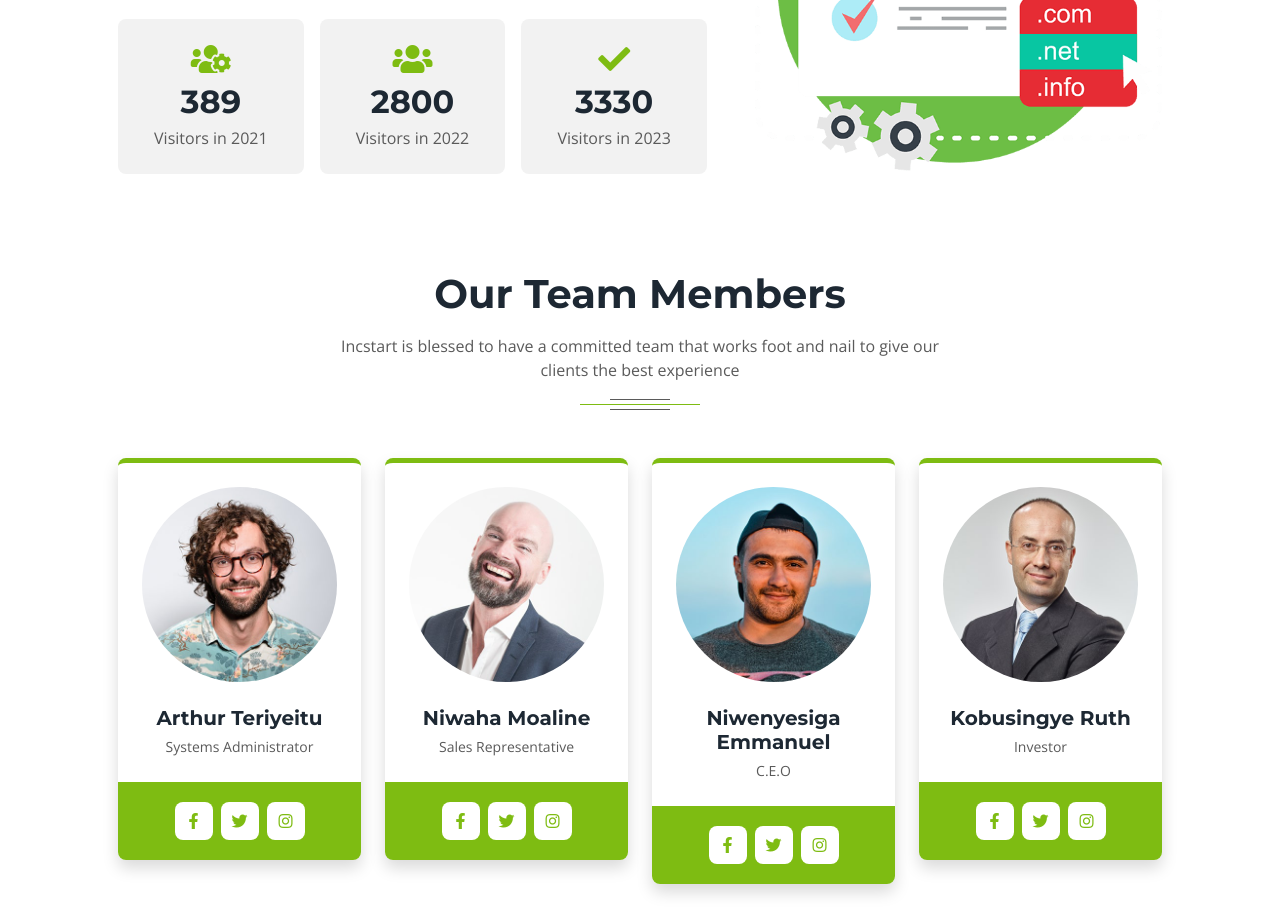
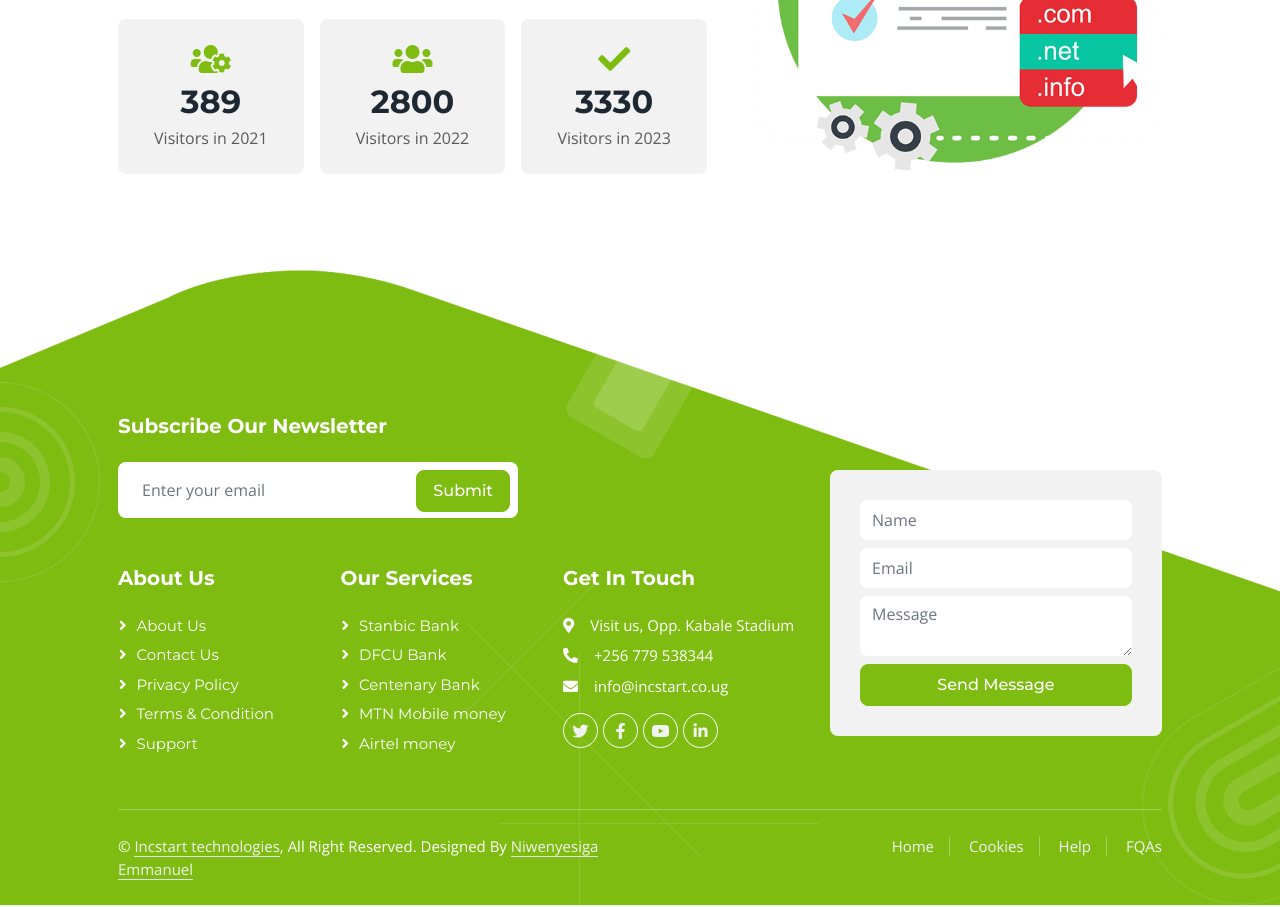
Before and after one commit to eniwenyesiga/incstart.gihub.com, a plain HTML site: page Services.html in a window 1280 px wide. Shown: the part 736-1643 px from the top of the page. Drawn offline with nearby package versions, Linux system fonts and the light colour scheme.

Commit message:
Update Services.html

```diff
--- a/Services.html
+++ b/Services.html
@@ -77,7 +77,7 @@
                 <div class="container my-5 py-5 px-lg-5">
                     <div class="row g-5 pt-5">
                         <div class="col-12 text-center text-lg-start">
-                            <h1 class="display-4 text-white animated slideInLeft">About Us</h1>
+                            <h1 class="display-4 text-white animated slideInLeft">Services</h1>
                         </div>
                     </div>
                 </div>
@@ -150,77 +150,6 @@
             </div>
         </div>
         <!-- About End -->
-
-
-        <!-- Team Start -->
-        <div class="container-xxl py-5">
-            <div class="container px-lg-5">
-                <div class="section-title position-relative text-center mx-auto mb-5 pb-4 wow fadeInUp" data-wow-delay="0.1s" style="max-width: 600px;">
-                    <h1 class="mb-3">Our Team Members</h1>
-                    <p class="mb-1">Incstart is blessed to have a committed team that works foot and nail to give our clients the best experience</p>
-                </div>
-                <div class="row g-4">
-                    <div class="col-lg-3 col-md-6 wow fadeInUp" data-wow-delay="0.1s">
-                        <div class="team-item border-top border-5 border-primary rounded shadow overflow-hidden">
-                            <div class="text-center p-4">
-                                <img class="img-fluid rounded-circle mb-4" src="img/team-1.jpg" alt="">
-                                <h5 class="fw-bold mb-1">Arthur Teriyeitu</h5>
-                                <small>Systems Administrator</small>
-                            </div>
-                            <div class="d-flex justify-content-center bg-primary p-3">
-                                <a class="btn btn-square text-primary bg-white m-1" href=""><i class="fab fa-facebook-f"></i></a>
-                                <a class="btn btn-square text-primary bg-white m-1" href=""><i class="fab fa-twitter"></i></a>
-                                <a class="btn btn-square text-primary bg-white m-1" href=""><i class="fab fa-instagram"></i></a>
-                            </div>
-                        </div>
-                    </div>
-                    <div class="col-lg-3 col-md-6 wow fadeInUp" data-wow-delay="0.3s">
-                        <div class="team-item border-top border-5 border-primary rounded shadow overflow-hidden">
-                            <div class="text-center p-4">
-                                <img class="img-fluid rounded-circle mb-4" src="img/team-2.jpg" alt="">
-                                <h5 class="fw-bold mb-1">Niwaha Moaline</h5>
-                                <small>Sales Representative</small>
-                            </div>
-                            <div class="d-flex justify-content-center bg-primary p-3">
-                                <a class="btn btn-square text-primary bg-white m-1" href=""><i class="fab fa-facebook-f"></i></a>
-                                <a class="btn btn-square text-primary bg-white m-1" href=""><i class="fab fa-twitter"></i></a>
-                                <a class="btn btn-square text-primary bg-white m-1" href=""><i class="fab fa-instagram"></i></a>
-                            </div>
-                        </div>
-                    </div>
-                    <div class="col-lg-3 col-md-6 wow fadeInUp" data-wow-delay="0.5s">
-                        <div class="team-item border-top border-5 border-primary rounded shadow overflow-hidden">
-                            <div class="text-center p-4">
-                                <img class="img-fluid rounded-circle mb-4" src="img/team-3.jpg" alt="">
-                                <h5 class="fw-bold mb-1">Niwenyesiga Emmanuel</h5>
-                                <small>C.E.O</small>
-                            </div>
-                            <div class="d-flex justify-content-center bg-primary p-3">
-                                <a class="btn btn-square text-primary bg-white m-1" href=""><i class="fab fa-facebook-f"></i></a>
-                                <a class="btn btn-square text-primary bg-white m-1" href=""><i class="fab fa-twitter"></i></a>
-                                <a class="btn btn-square text-primary bg-white m-1" href=""><i class="fab fa-instagram"></i></a>
-                            </div>
-                        </div>
-                    </div>
-                    <div class="col-lg-3 col-md-6 wow fadeInUp" data-wow-delay="0.7s">
-                        <div class="team-item border-top border-5 border-primary rounded shadow overflow-hidden">
-                            <div class="text-center p-4">
-                                <img class="img-fluid rounded-circle mb-4" src="img/team-4.jpg" alt="">
-                                <h5 class="fw-bold mb-1">Kobusingye Ruth</h5>
-                                <small>Investor</small>
-                            </div>
-                            <div class="d-flex justify-content-center bg-primary p-3">
-                                <a class="btn btn-square text-primary bg-white m-1" href=""><i class="fab fa-facebook-f"></i></a>
-                                <a class="btn btn-square text-primary bg-white m-1" href=""><i class="fab fa-twitter"></i></a>
-                                <a class="btn btn-square text-primary bg-white m-1" href=""><i class="fab fa-instagram"></i></a>
-                            </div>
-                        </div>
-                    </div>
-                </div>
-            </div>
-        </div>
-        <!-- Team End -->
-
 
         <!-- Footer Start -->
         <div class="container-fluid bg-primary text-white footer mt-5 pt-5 wow fadeIn" data-wow-delay="0.1s">
```
